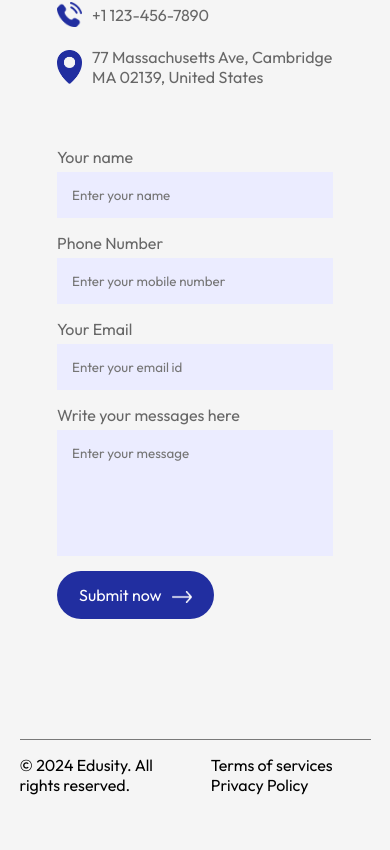
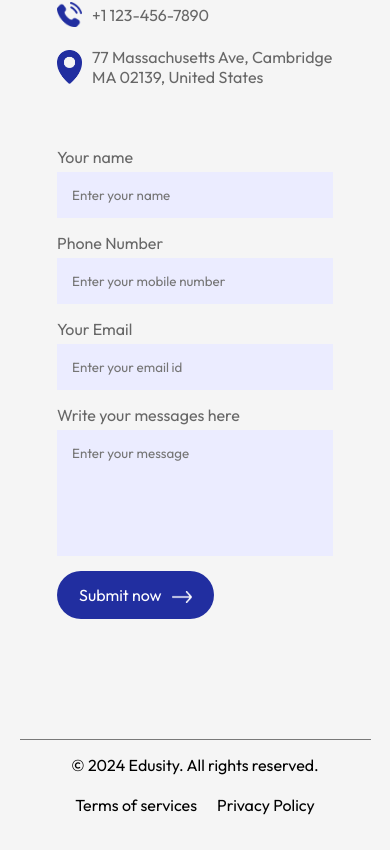
Before and after one commit to Mahmoud-Shoura/Edusity, a React (Vite) app: page / in a window 390 px wide. Shown: the part 4333-5183 px from the top of the page. Before the commit the page ends 5153 px from the top, so only its background shows below. Built offline with nearby package versions, Linux system fonts and the light colour scheme.

Commit message:
responsive Footer Component for medium & smull Devices

```diff
--- a/src/Components/Contact/Contact.css
+++ b/src/Components/Contact/Contact.css
@@ -17,7 +17,7 @@
     font-size: 25px;
     display: flex;
     align-items: center;
-    margin-bottom: 50px;
+    margin-bottom: 30px;
 }
 
 .contact-col h3 img {
@@ -28,11 +28,11 @@
 .contact-col p {
     max-width: 450px;
     line-height: 1.5;
-    margin-bottom: 50px;
+    margin-bottom: 25px;
 }
 
 .contact-col ul {
-    margin-bottom: 150px;
+    margin-bottom: 135px;
 }
 
 .contact-col ul li {
--- a/src/Components/Footer/Footer.css
+++ b/src/Components/Footer/Footer.css
@@ -12,3 +12,18 @@
     display: inline-block;
     margin-left: 20px;
 }
+
+/* ------- MEDIA QUERY ------- */
+
+@media (max-width: 600px) {
+    .footer {
+        display: block;
+        text-align: center;
+    }
+    .footer ul li {
+        margin: 10px;
+    }
+    .footer ul {
+        margin-top: 10px;
+    }
+}
```
